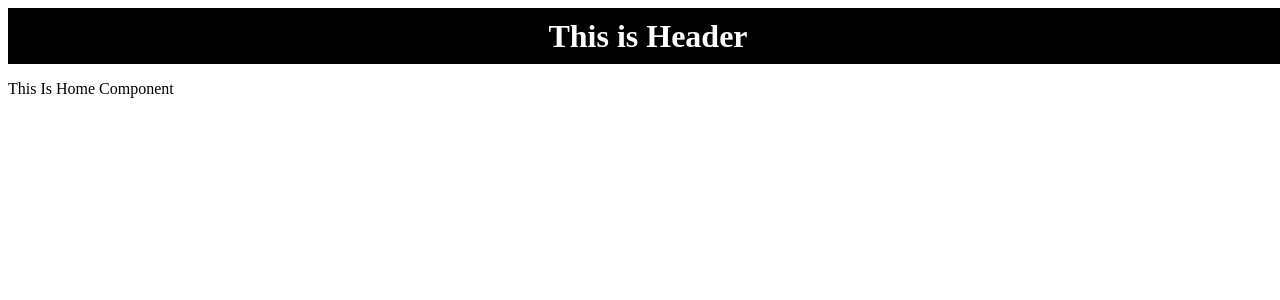
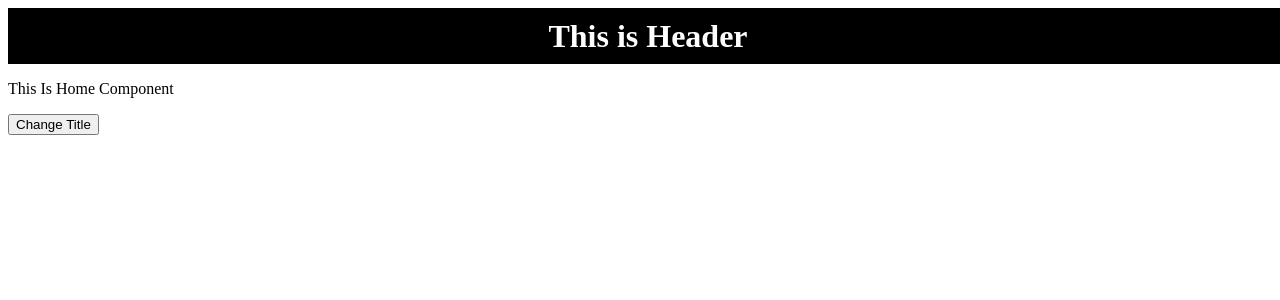
Before and after one commit to achinthajayashan/Angular_Learnings, an Angular app: page / in a window 1280 px wide. Shown: the top 300 px of the page. Built offline with nearby package versions, Linux system fonts and the light colour scheme.

Commit message:
class behaviors added

```diff
--- a/src/app/home/home.component.ts
+++ b/src/app/home/home.component.ts
@@ -8,10 +8,20 @@ import { Component } from '@angular/core';
     <p>
         {{taskTitle}}
     </p>
+
+    <button (click)="updateTitle('Button Clicked')" id="btn1">Change Title</button>
   `,
   styleUrl: './home.component.css'
 })
 export class HomeComponent {
-    taskTitle = 'This Is Home Component'
+    //behavior
+    taskTitle = 'This Is Home Component';
+    isTitleChanged= false;
+
+    // behaviors
+    updateTitle(newTitle: string){
+      this.taskTitle = newTitle
+      this.isTitleChanged=true;
+    }
 
 }
```
